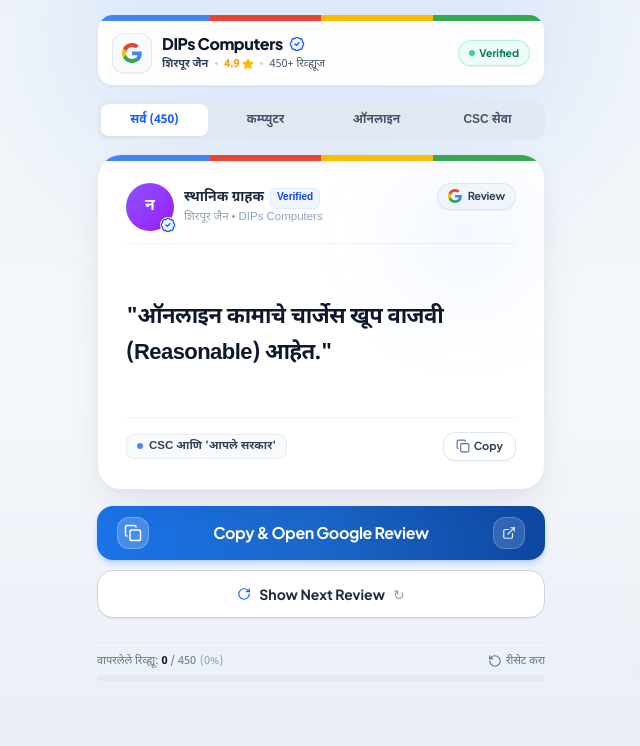
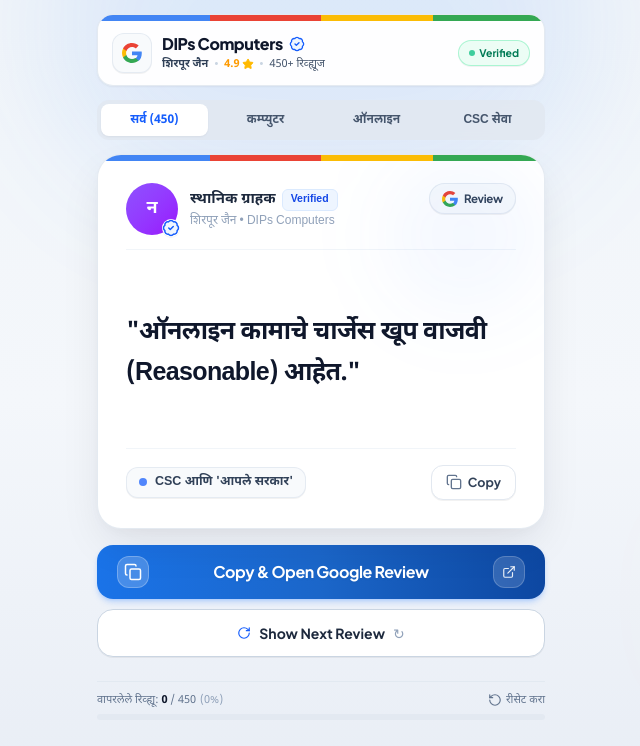
Before and after one commit to dipscomputers/DIPS-Google-Reviews, a React (Vite) app: page / in a window 1280 px wide. Shown: the top 746 px of the page, without its empty margins (319-959 px from the left). Built offline with nearby package versions, Linux system fonts and the light colour scheme.

Commit message:
style: update review card dimensions and shadows
Adjusted card height and shadow intensity to improve visual prominence and consistency.

```diff
--- a/src/App.tsx
+++ b/src/App.tsx
@@ -420,7 +420,7 @@ export default function App() {
               onTouchEnd={handleTouchEnd}
               onMouseDown={handleTouchStart}
               onMouseUp={handleTouchEnd}
-              className={`bg-white border border-slate-200/90 rounded-2xl sm:rounded-3xl p-6 sm:p-7 shadow-[0_16px_40px_-8px_rgba(15,23,42,0.09),0_4px_16px_-3px_rgba(15,23,42,0.04)] flex flex-col justify-between min-h-[260px] sm:min-h-[290px] transition-all relative overflow-hidden cursor-grab active:cursor-grabbing select-none ${
+              className={`bg-white border border-slate-200/90 rounded-2xl sm:rounded-3xl p-6 sm:p-7 shadow-[0_18px_45px_-8px_rgba(15,23,42,0.1),0_4px_18px_-3px_rgba(15,23,42,0.04)] flex flex-col justify-between min-h-[290px] sm:min-h-[330px] transition-all relative overflow-hidden cursor-grab active:cursor-grabbing select-none ${
                 isFlipping ? 'animate-card-flip' : ''
               }`}
             >
@@ -437,55 +437,55 @@ export default function App() {
 
               <div>
                 {/* Header: Reviewer Profile + Google Official Badge */}
-                <div className="flex items-start justify-between gap-2.5 mb-3.5 pb-3 border-b border-slate-100">
-                  <div className="flex items-center gap-2.5">
+                <div className="flex items-start justify-between gap-2.5 mb-3.5 pb-3.5 border-b border-slate-100">
+                  <div className="flex items-center gap-3">
                     {/* Customer Avatar with subtle ring & verified tick */}
                     <div className="relative">
                       <div
-                        className={`w-11 h-11 sm:w-12 sm:h-12 rounded-full bg-gradient-to-br ${avatarColor} text-white font-bold text-sm sm:text-base flex items-center justify-center shadow-xs ring-2 ring-white shrink-0`}
+                        className={`w-12 h-12 sm:w-13 sm:h-13 rounded-full bg-gradient-to-br ${avatarColor} text-white font-bold text-base sm:text-lg flex items-center justify-center shadow-xs ring-2 ring-white shrink-0`}
                       >
                         {avatarLetter}
                       </div>
-                      <div className="absolute -bottom-0.5 -right-0.5 w-4 h-4 bg-white rounded-full flex items-center justify-center shadow-2xs">
-                        <BadgeCheck className="w-4 h-4 text-blue-600 fill-blue-50" />
+                      <div className="absolute -bottom-0.5 -right-0.5 w-4.5 h-4.5 bg-white rounded-full flex items-center justify-center shadow-2xs">
+                        <BadgeCheck className="w-4.5 h-4.5 text-blue-600 fill-blue-50" />
                       </div>
                     </div>
 
                     <div>
-                      <div className="text-[13px] sm:text-sm font-bold text-slate-800 flex items-center gap-1.5">
+                      <div className="text-[14px] sm:text-[15px] font-bold text-slate-800 flex items-center gap-1.5">
                         <span>स्थानिक ग्राहक</span>
-                        <span className="text-[10px] font-semibold text-blue-700 bg-blue-50 px-1.5 py-0.5 rounded-md border border-blue-100">
+                        <span className="text-[10.5px] font-semibold text-blue-700 bg-blue-50 px-2 py-0.5 rounded-md border border-blue-100">
                           Verified
                         </span>
                       </div>
-                      <div className="text-[11px] sm:text-[11.5px] text-slate-400 font-medium">
+                      <div className="text-[11.5px] sm:text-xs text-slate-400 font-medium mt-0.5">
                         शिरपूर जैन • DIPs Computers
                       </div>
                     </div>
                   </div>
 
                   {/* Google Review Badge */}
-                  <div className="flex items-center gap-1.5 px-2.5 py-1 rounded-full bg-slate-50 border border-slate-200/80 shadow-2xs shrink-0">
-                    <GoogleGIcon className="w-3.5 h-3.5 shrink-0" />
-                    <span className="text-[11px] font-bold text-slate-700 tracking-tight font-['Plus_Jakarta_Sans',sans-serif]">
+                  <div className="flex items-center gap-1.5 px-3 py-1.5 rounded-full bg-slate-50 border border-slate-200/80 shadow-2xs shrink-0">
+                    <GoogleGIcon className="w-4 h-4 shrink-0" />
+                    <span className="text-[11.5px] font-bold text-slate-700 tracking-tight font-['Plus_Jakarta_Sans',sans-serif]">
                       Review
                     </span>
                   </div>
                 </div>
 
                 {/* Main Review Text: Larger Font, Generous Height & Typography */}
-                <div className="py-5 sm:py-7 min-h-[135px] sm:min-h-[155px] flex items-center relative my-1">
-                  <p className="relative z-1 text-[19.5px] sm:text-[22px] font-bold text-slate-900 leading-snug sm:leading-relaxed select-all tracking-tight">
+                <div className="py-6 sm:py-8 min-h-[155px] sm:min-h-[180px] flex items-center relative my-1">
+                  <p className="relative z-1 text-[22px] sm:text-[25px] font-extrabold text-slate-900 leading-snug sm:leading-relaxed select-all tracking-tight">
                     "{currentReview.text}"
                   </p>
                 </div>
               </div>
 
               {/* Bottom Card Footer: Category tag & Quick copy pill */}
-              <div className="pt-3 sm:pt-3.5 border-t border-slate-100 text-xs text-slate-500 flex items-center justify-between">
-                <div className="inline-flex items-center gap-1.5 px-2.5 py-1 rounded-lg bg-slate-50 border border-slate-200/70">
-                  <span className="w-1.5 h-1.5 rounded-full bg-blue-600 animate-pulse" />
-                  <span className="font-semibold text-slate-700 text-[11px] sm:text-[11.5px]">
+              <div className="pt-3.5 sm:pt-4 border-t border-slate-100 text-xs text-slate-500 flex items-center justify-between">
+                <div className="inline-flex items-center gap-2 px-3 py-1.5 rounded-xl bg-slate-50 border border-slate-200/80 shadow-2xs">
+                  <span className="w-2 h-2 rounded-full bg-blue-600 animate-pulse" />
+                  <span className="font-bold text-slate-700 text-xs sm:text-[12.5px]">
                     {currentReview.categoryTitle}
                   </span>
                 </div>
@@ -496,7 +496,7 @@ export default function App() {
                   target="_blank"
                   rel="noopener noreferrer"
                   onClick={handleQuickCardCopy}
-                  className={`px-3 py-1.5 rounded-xl border text-[11px] font-bold flex items-center gap-1 cursor-pointer transition-all active:scale-95 no-underline font-['Plus_Jakarta_Sans',sans-serif] ${
+                  className={`px-3.5 py-1.5 sm:py-2 rounded-xl border text-xs sm:text-[12.5px] font-bold flex items-center gap-1.5 cursor-pointer transition-all active:scale-95 no-underline font-['Plus_Jakarta_Sans',sans-serif] ${
                     cardCopied
                       ? 'bg-emerald-50 border-emerald-300 text-emerald-700 shadow-2xs'
                       : 'bg-white hover:bg-slate-50 border-slate-200 text-slate-700 hover:text-blue-700 hover:border-blue-200 shadow-2xs'
@@ -505,12 +505,12 @@ export default function App() {
                 >
                   {cardCopied ? (
                     <>
-                      <Check className="w-3.5 h-3.5 text-emerald-600" />
+                      <Check className="w-4 h-4 text-emerald-600" />
                       <span>Copied!</span>
                     </>
                   ) : (
                     <>
-                      <Copy className="w-3.5 h-3.5 text-slate-500" />
+                      <Copy className="w-4 h-4 text-slate-500" />
                       <span>Copy</span>
                     </>
                   )}
```
Also changed, not shown: public/assets/aistudio/Screenshot_20261024_170614_c2a19f88.jpg (added).
